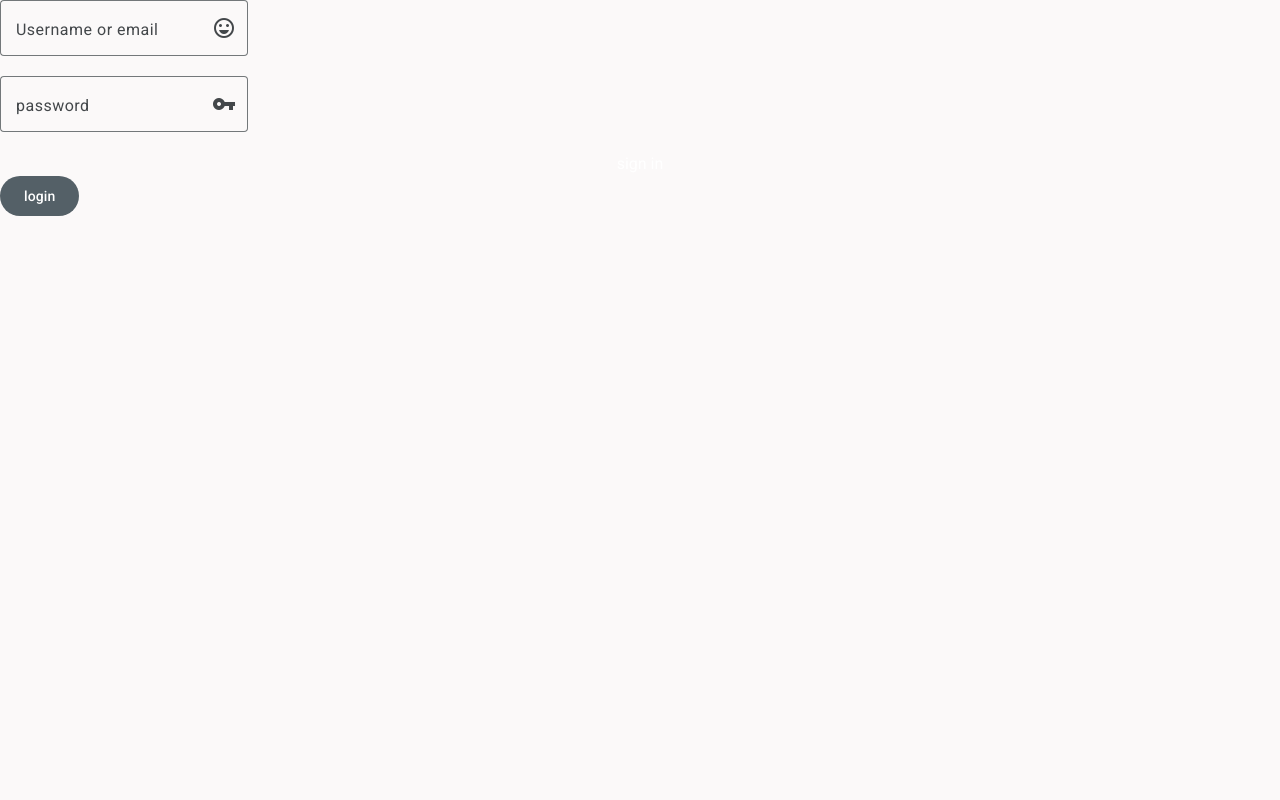
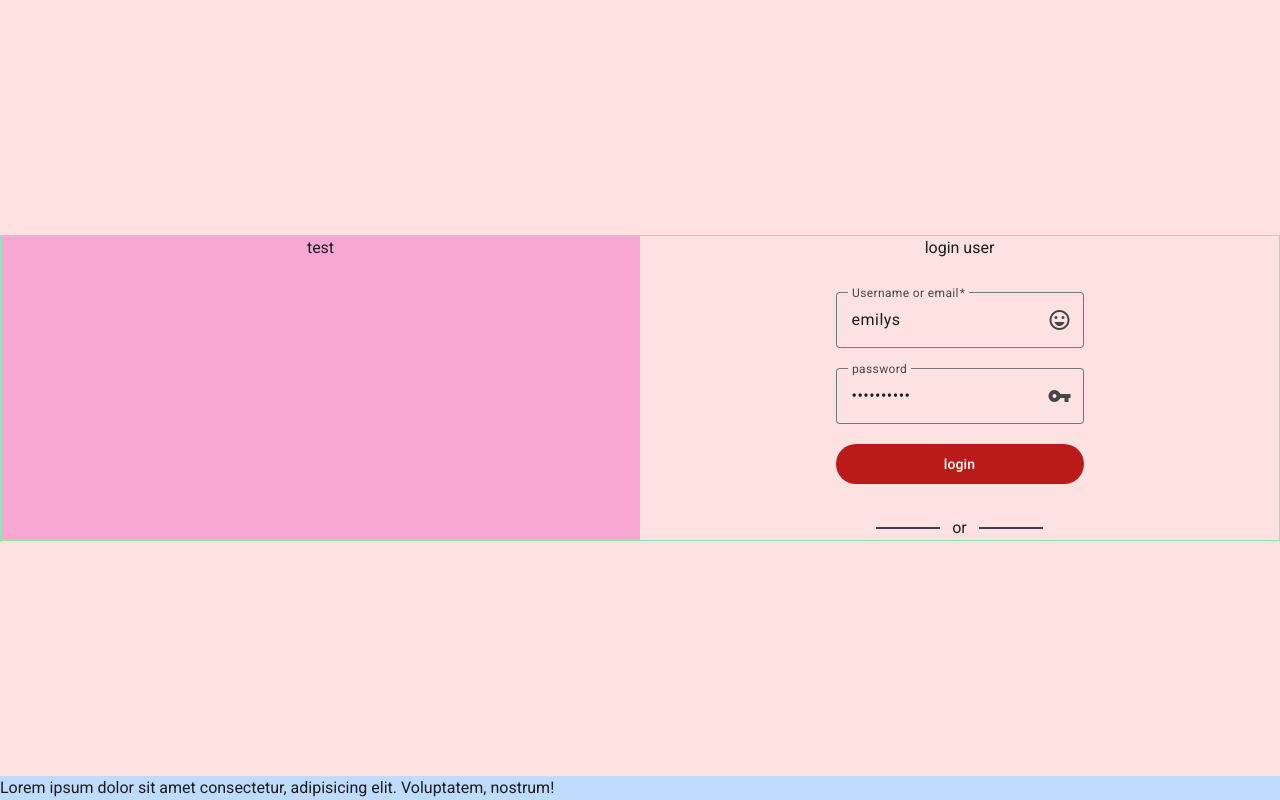
Before and after one commit to sabatorkaman/dummyJson, an Angular app: page / in a window 1280 px wide. Built offline with nearby package versions, Linux system fonts and the light colour scheme.

Commit message:
add form reactive

```diff
--- /dev/null
+++ b/src/app/api.service.ts
@@ -0,0 +1,35 @@
+import { HttpClient } from '@angular/common/http';
+import { inject, Injectable } from '@angular/core';
+import { Observable } from 'rxjs';
+
+@Injectable({
+  providedIn: 'root'
+})
+export class ApiService {
+  private http = inject(HttpClient)
+
+  constructor() {
+
+
+  }
+  login(username: string, password: string): Observable<LoginResponse> {
+    return this.http.post<LoginResponse>('https://dummyjson.com/user/login', {
+      "username": username,
+      "password": password
+    })
+
+  }
+}
+export interface LoginResponse {
+
+  id: number,
+  username: string,
+  email: string,
+  firstName: string,
+  lastName: string,
+  gender: string,
+  image: string,
+  accessToken: string, // JWT accessToken (for backward compatibility) in response and cookies
+  refreshToken: string // refreshToken in response and cookies
+
+}
--- a/src/app/app.component.html
+++ b/src/app/app.component.html
@@ -1 +1,8 @@
-<app-login></app-login>
+<div class="flex flex-col min-h-screen bg-red-100">
+    <div class=" w-full max-w-[1400px] m-auto min-h-full flex flex-row items-center">
+        <app-login class=" flex-1"></app-login>
+
+    </div>
+    <footer class=" bg-blue-200">Lorem ipsum dolor sit amet consectetur, adipisicing elit. Voluptatem, nostrum!</footer>
+
+</div>
--- a/src/app/app.config.ts
+++ b/src/app/app.config.ts
@@ -4,9 +4,11 @@ import { provideRouter } from '@angular/router';
 import { routes } from './app.routes';
 import { provideAnimationsAsync } from '@angular/platform-browser/animations/async';
 import { MAT_FORM_FIELD_DEFAULT_OPTIONS } from '@angular/material/form-field';
+import { provideHttpClient } from '@angular/common/http';
 
 export const appConfig: ApplicationConfig = {
   providers: [
+    provideHttpClient(),
     provideZoneChangeDetection({ eventCoalescing: true }),
     provideRouter(routes),
     provideAnimationsAsync(),
--- a/src/app/guest/login/login.component.html
+++ b/src/app/guest/login/login.component.html
@@ -1,24 +1,39 @@
-<section>
-    <div>
-        <!-- <label for="pass" class="block">pass</label> -->
+<div class=" flex flex-row border border-green-300">
+    <section class= " flex-1 bg-pink-300 hidden md:block  text-center">test</section>
+
+    <section class=" flex flex-1 flex-col items-center gap-8  ">
+        <h1>login user</h1>
+        <form class="flex flex-col  w-95 " [formGroup]="loginForm">
             <mat-form-field>
                 <mat-label>Username or email</mat-label>
-            <input matInput placeholder="Placeholder" type="text">
+                <input formControlName="username" matInput placeholder="Placeholder" type="text">
+                @if(loginForm.controls["username"].invalid){
+                <mat-error>error username</mat-error> }
+
                 <mat-icon matSuffix>sentiment_very_satisfied</mat-icon>
             </mat-form-field>
-    </div>
-
-    <div>
-        <!--
-        <label for="pass" class="block">pass</label> -->
             <mat-form-field>
                 <mat-label>password</mat-label>
-            <input matInput placeholder="Placeholder" type="password">
+                <input formControlName="password" matInput placeholder="Placeholder" type="password">
+                @if (loginForm.controls['password'].invalid) {
+                <mat-error>error</mat-error>
+                }
                 <mat-icon matSuffix>vpn_key</mat-icon>
             </mat-form-field>
+
+            <button (click)="loginClick()" [disabled]="!loginForm.valid || isLoading" mat-flat-button
+                color="warn">login</button>
+            @if(loginForm.controls['username'].errors?.['required']){
+            <mat-error>requirefdfd username</mat-error> }
+            @if(loginForm.controls['username'].errors?.['minlength']){
+            <mat-error>minlength username is 4</mat-error> }
+            @if(loginForm.errors?.['loginError']){
+            <mat-error>username invalid</mat-error> }
+        </form>
+        <div class="flex justify-center flex-row items-center gap-3">
+            <div class="w-16 h-[2px] bg-gray-700 block "></div>
+            <div>or</div>
+            <div class="w-16 h-[2px] bg-gray-700 block "></div>
         </div>
-
-    <button class="w-full text-white">sign in</button>
-    <button mat-flat-button color="secondary">login</button>
-
     </section>
+</div>
--- a/src/app/guest/login/login.component.ts
+++ b/src/app/guest/login/login.component.ts
@@ -1,16 +1,52 @@
-import { Component } from '@angular/core';
-import {MatFormFieldModule} from '@angular/material/form-field';
-import {MatIconModule} from '@angular/material/icon';
-import {MatInputModule} from '@angular/material/input';
-import {MatButtonModule} from '@angular/material/button';
+import { Component, inject } from '@angular/core';
+import { MatFormFieldModule } from '@angular/material/form-field';
+import { MatIconModule } from '@angular/material/icon';
+import { MatInputModule } from '@angular/material/input';
+import { MatButtonModule } from '@angular/material/button';
+import { FormBuilder, FormGroup, ReactiveFormsModule, Validators } from '@angular/forms';
+import { ApiService } from '../../api.service';
 
 @Component({
   selector: 'app-login',
   standalone: true,
-  imports: [MatFormFieldModule,MatInputModule,MatIconModule,MatButtonModule],
+  imports: [MatFormFieldModule, MatInputModule, MatIconModule, MatButtonModule, ReactiveFormsModule
+  ],
   templateUrl: './login.component.html',
   styleUrl: './login.component.scss'
 })
 export class LoginComponent {
+  private api = inject(ApiService)
+  private fb = inject(FormBuilder)
 
+  loginForm: FormGroup
+  isLoading = false
+
+  constructor() {
+    this.loginForm = this.fb.group({
+      username: this.fb.control('emilys', [
+        Validators.required,
+        Validators.minLength(4)]),
+
+      password: this.fb.control('emilyspass'),
+    });
+
+  }
+
+  loginClick() {
+    this.isLoading = true
+    this.api.login(this.loginForm.value.username, this.loginForm.value.password)
+      .subscribe({
+        next: (res) => {
+          console.log(res)
+          this.isLoading=false
+        },
+        error: (err) => {
+          console.log(err)
+          this.isLoading=false
+          this.loginForm.setErrors({'loginError': true})
+        },
+        complete: ()=> this.isLoading=false
+      })
+
+  }
 }
--- a/src/styles.scss
+++ b/src/styles.scss
@@ -19,6 +19,7 @@
 // that you are using.
 :root {
   @include mat.all-component-themes(m3-theme.$light-theme);
+  @include mat.color-variants-backwards-compatibility(m3-theme.$light-theme)
 }
 
 // Comment out the line below if you want to use the pre-defined typography utility classes.
```
Also changed, not shown: 1 other file (tests, documents, lock files or other folders). Lines whose indentation alone changed are shown as unchanged.
